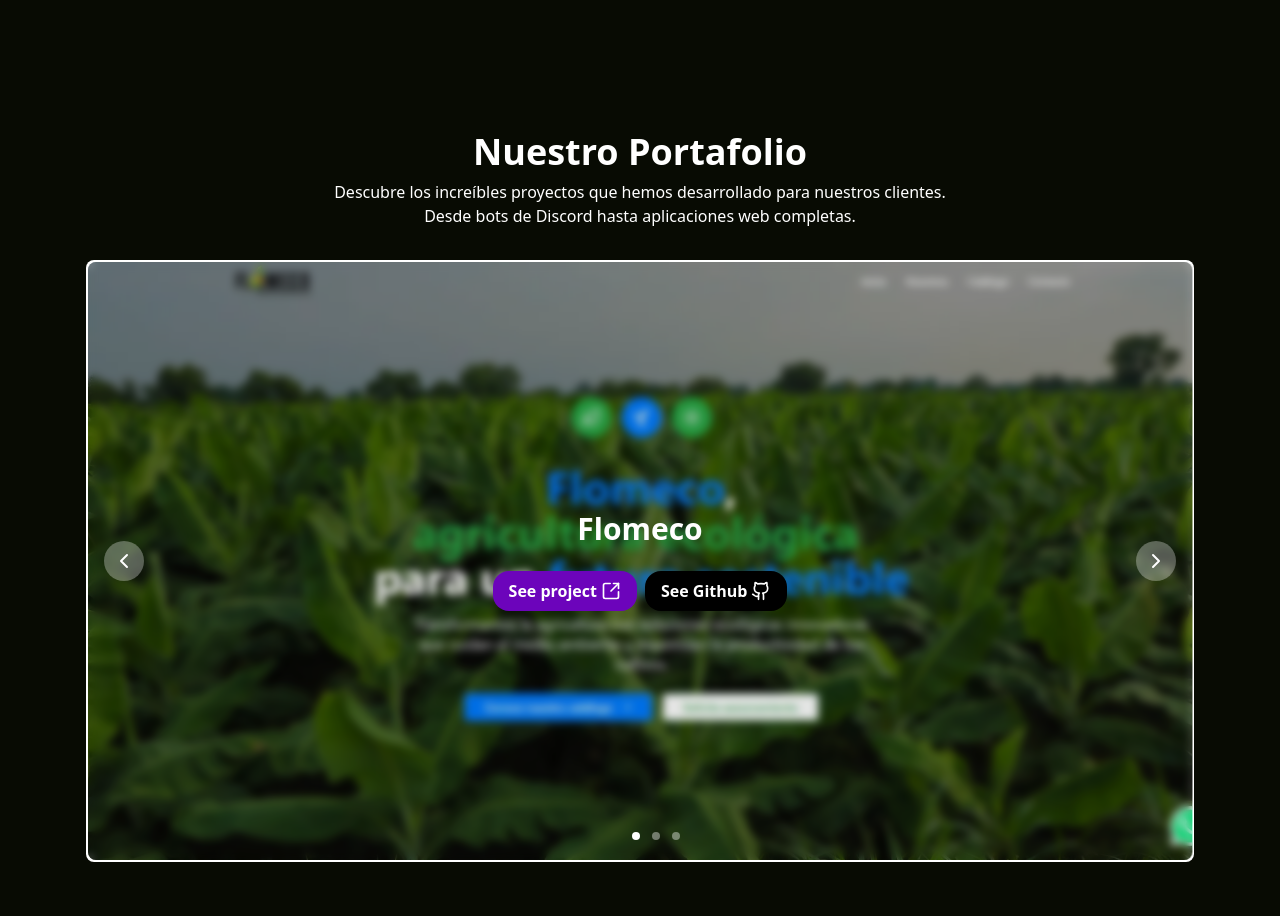
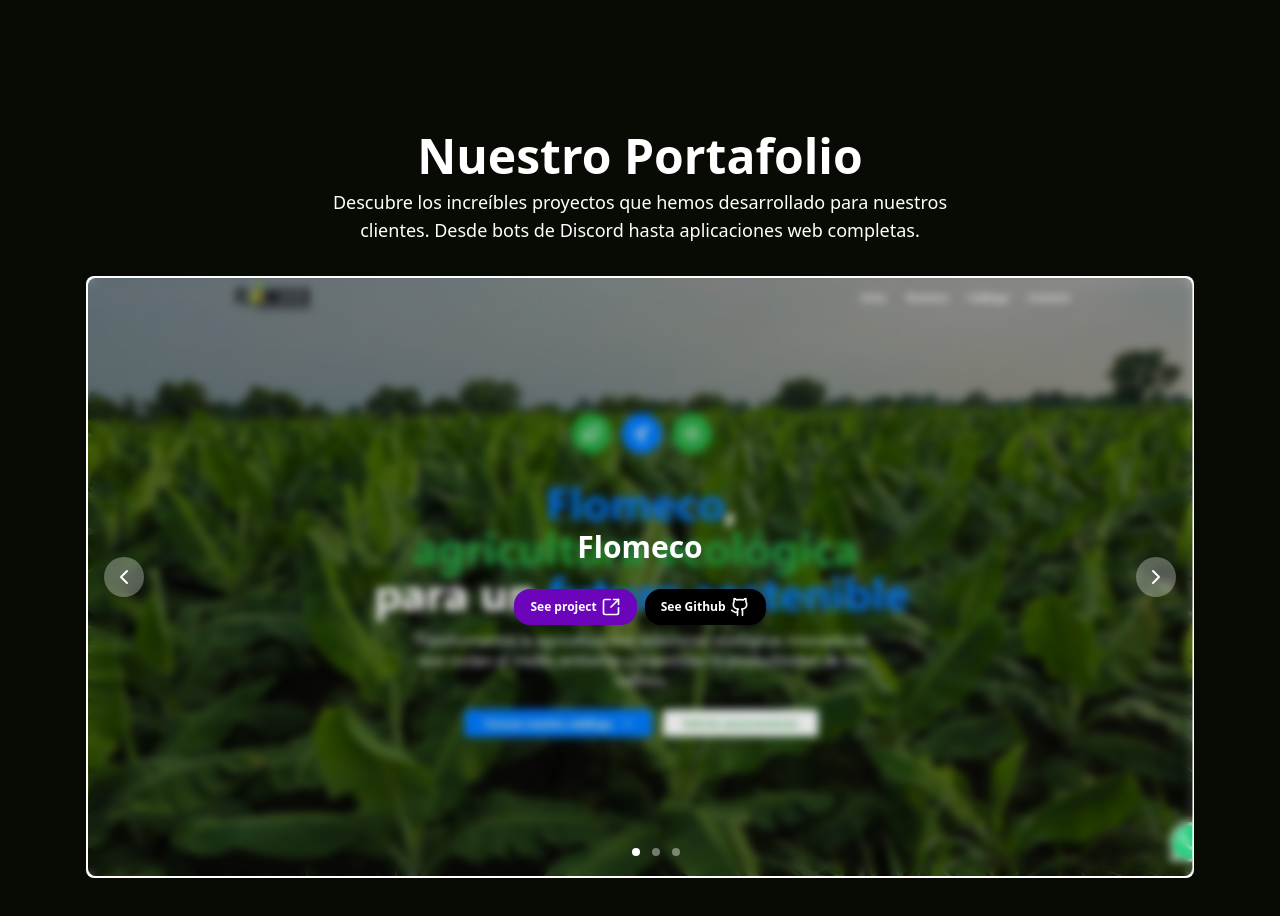
Before and after one commit to Anti-VibeCoders/syntax-landing, a Next.js app: page / in a window 1280 px wide. Shown: the part 820-1736 px from the top of the page. Built offline with nearby package versions, Linux system fonts and the light colour scheme.

Commit message:
Se mejoro parte de la resposibilidad, se elemino dependecia innecesaria y se agrego animacion al momento de cambiar de imagen.

```diff
--- a/package.json
+++ b/package.json
@@ -8,7 +8,6 @@
     "start": "next start"
   },
   "dependencies": {
-    "flowbite": "^3.1.2",
     "gsap": "^3.13.0",
     "lucide-react": "^0.552.0",
     "next": "15.5.4",
--- a/src/components/sections/Projects.tsx
+++ b/src/components/sections/Projects.tsx
@@ -1,11 +1,13 @@
 "use client";
 
-import { useEffect, useState } from "react";
+import { useEffect, useState, useRef } from "react";
+import { gsap } from "gsap";
 import { projects } from "@/data/projects";
 import { ChevronLeft, ChevronRight, Github, SquareArrowOutUpRight } from "lucide-react";
 
 export default function Projects() {
   const [current, setCurrent] = useState(0);
+  const imgRef = useRef(null);
 
   const handleNextCurrent = () => {
     current < projects.length - 1 ? setCurrent(current + 1) : setCurrent(0);
@@ -15,30 +17,39 @@ export default function Projects() {
   }
 
   useEffect(() => {
+     if (!imgRef.current) return;
+      gsap.fromTo(imgRef.current,
+        { opacity: 0 },
+        { opacity: 1, duration: 0.7, ease: "power3.out" }
+      );
     const interval = setInterval(() => {
       setCurrent(current < projects.length - 1 ?current + 1 : 0);
     }, 8000);
 
     return () => clearInterval(interval);
+
   }, [current]);
 
   return (
     <section className="h-dvh text-white p-6 flex flex-col gap-8 items-center">
-      <div className="flex flex-col gap-2 items-center justify-center w-full">
-        <h2 className="font-semibold text-4xl">Nuestro Portafolio</h2>
-        <span className="text-center w-[50%]">Descubre los increíbles proyectos que hemos desarrollado para nuestros clientes. Desde bots de Discord hasta aplicaciones web completas.</span>
+      <div className="flex flex-col gap-2 items-center text-center justify-center h-auto w-full">
+        <h2 className="font-semibold  text-3xl md:text-5xl 2xl:text-7xl">Nuestro Portafolio</h2>
+        <span className="text-center text-lg 2xl:text-2xl w-[90%] md:w-[50%]">Descubre los increíbles proyectos que hemos desarrollado para nuestros clientes. Desde bots de Discord hasta aplicaciones web completas.</span>
       </div>
 
       <div className="relative w-[90%] h-[80%] rounded-lg bg-white p-0.5">
         <div className="relative w-full h-full">
             <img
+              ref={imgRef}
+              key={projects[current].path}
               src={projects[current].path}
               className="rounded-lg object-cover h-full w-full"
             />
 
-          <div className="w-full h-full absolute top-0 left-0 flex items-center justify-between bg-black/10 backdrop-blur-xs rounded-lg px-4">
+
+          <div className="w-full h-full absolute top-0 left-0 flex items-center justify-center md:justify-between bg-black/10 backdrop-blur-xs rounded-lg px-4">
             <button
-              className="p-2 bg-white/30 rounded-full flex items-center justify-center cursor-pointer"
+              className="hidden p-2 bg-white/30 rounded-full md:flex items-center justify-center cursor-pointer"
               onClick={handlePrevCurrent}
             >
               <ChevronLeft/>
@@ -46,7 +57,7 @@ export default function Projects() {
 
             <div className="flex flex-col gap-6 justify-center items-center">
                 <span className="font-semibold text-3xl">{projects[current].name}</span>
-              <div className="flex gap-2 w-full justify-center font-semibold">
+              <div className="flex gap-2 w-full justify-center font-semibold text-xs md:text-md">
                 <a
                   href={projects[current].prodLink}
                   target="_blank"
@@ -65,7 +76,7 @@ export default function Projects() {
             </div>
 
               <button
-                className="p-2 bg-white/30 rounded-full flex items-center justify-center cursor-pointer"
+                className="hidden p-2 bg-white/30 rounded-full md:flex items-center justify-center cursor-pointer"
                 onClick={handleNextCurrent}
               >
               <ChevronRight/>
```
Also changed, not shown: 1 other file (tests, documents, lock files or other folders).
